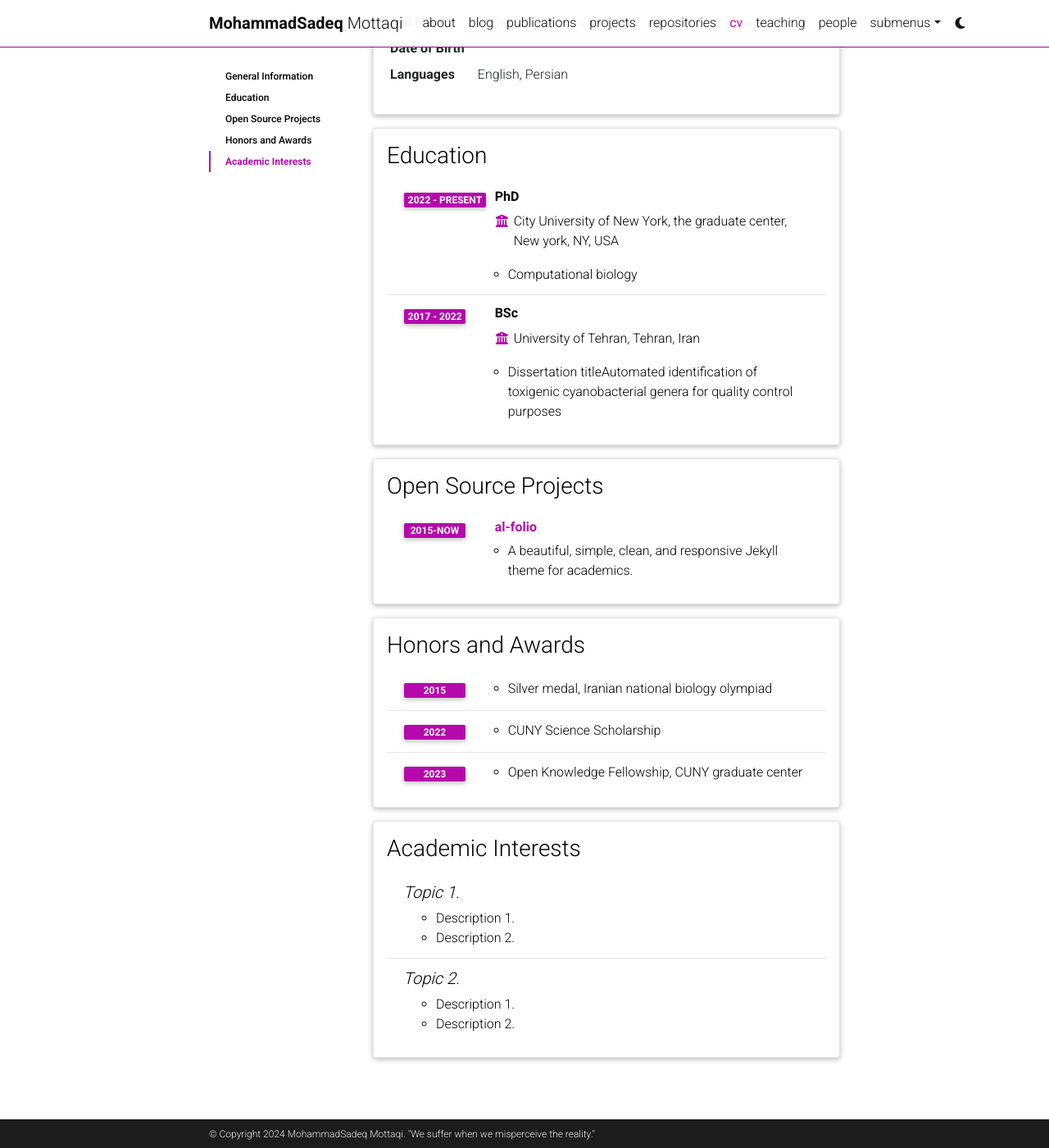
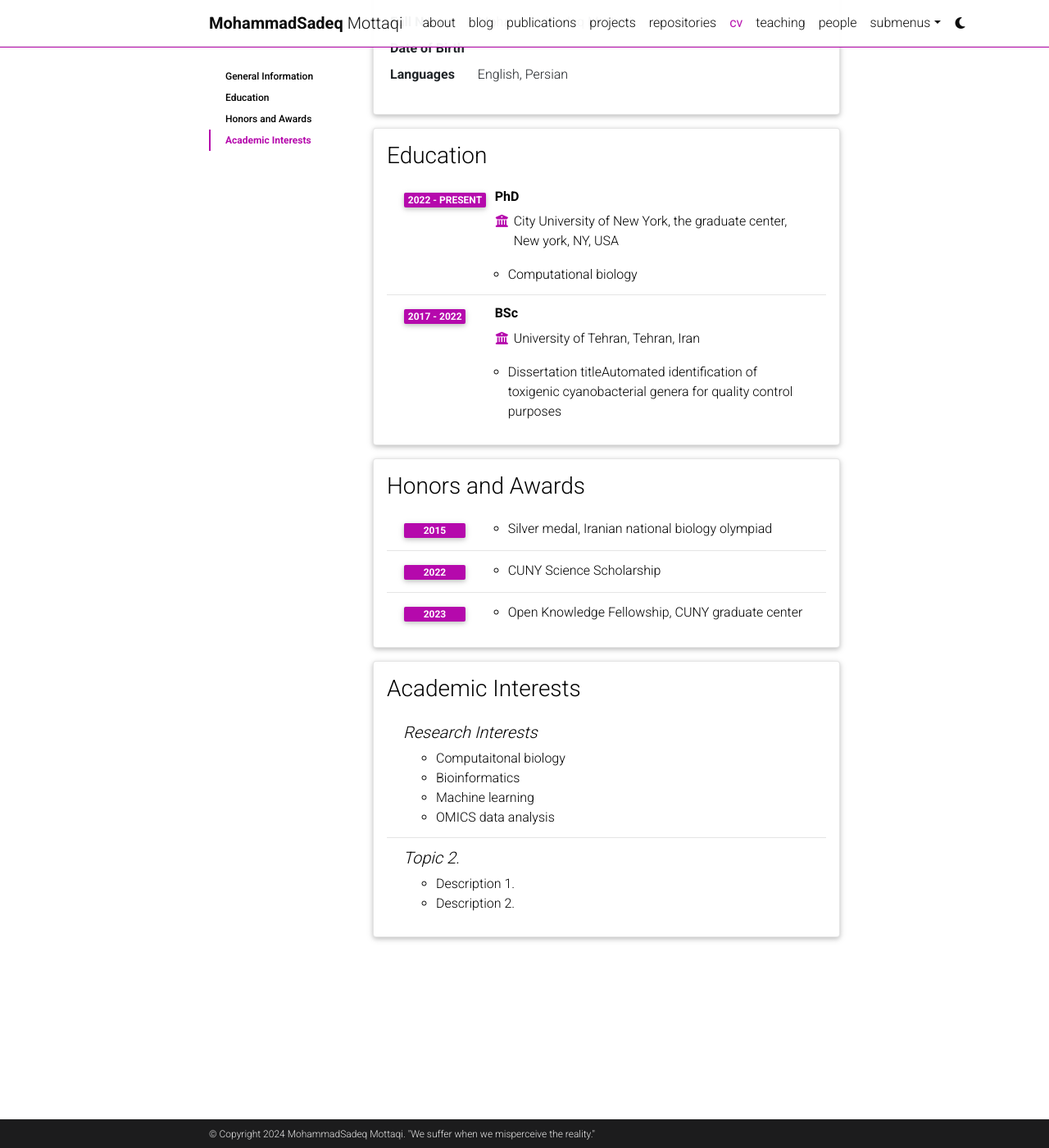
Before and after one commit to mmottaqii/mmottaqii.github.io, a Jekyll site: the page built from _pages/cv.md, in a window 1280 px wide and 1400 px high, scrolled down 287 px. Shown: the whole window at 82% size. Built offline with Jekyll 4.4.1, drawn with Linux system fonts in a browser that asks for light colours; comment, search, counter and statistics services are not loaded; a style sheet for code colours, icons or effects is not loaded.

Commit message:
Update cv.yml

```diff
--- a/_data/cv.yml
+++ b/_data/cv.yml
@@ -24,12 +24,6 @@
       description:
         Dissertation title: Automated identification of toxigenic cyanobacterial genera for quality control purposes
 
-- title: Open Source Projects
-  type: time_table
-  contents:
-    - title: <a href="https://github.com/alshedivat/al-folio">al-folio</a>
-      year: 2015-now
-      description: A beautiful, simple, clean, and responsive Jekyll theme for academics.
 
 - title: Honors and Awards
   type: time_table
@@ -49,10 +43,17 @@
 - title: Academic Interests
   type: nested_list
   contents:
-    - title: Topic 1.
+    - title: Research Interests
       items:
-        - Description 1.
-        - Description 2.
+        - Computaitonal biology
+        - Bioinformatics
+        - Machine learning
+        - OMICS data analysis
+
+
+
+
+
     - title: Topic 2.
       items:
         - Description 1.
```
